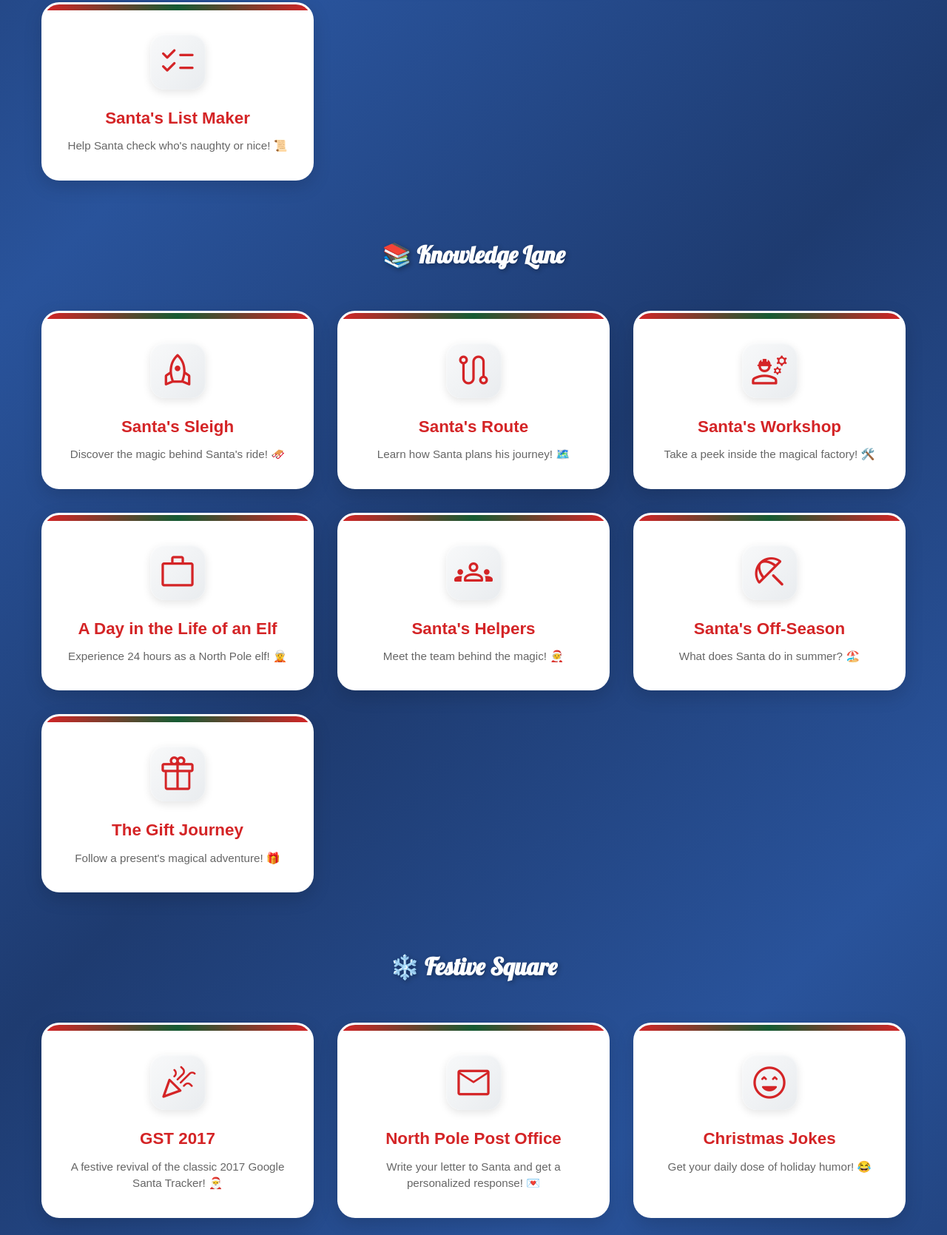
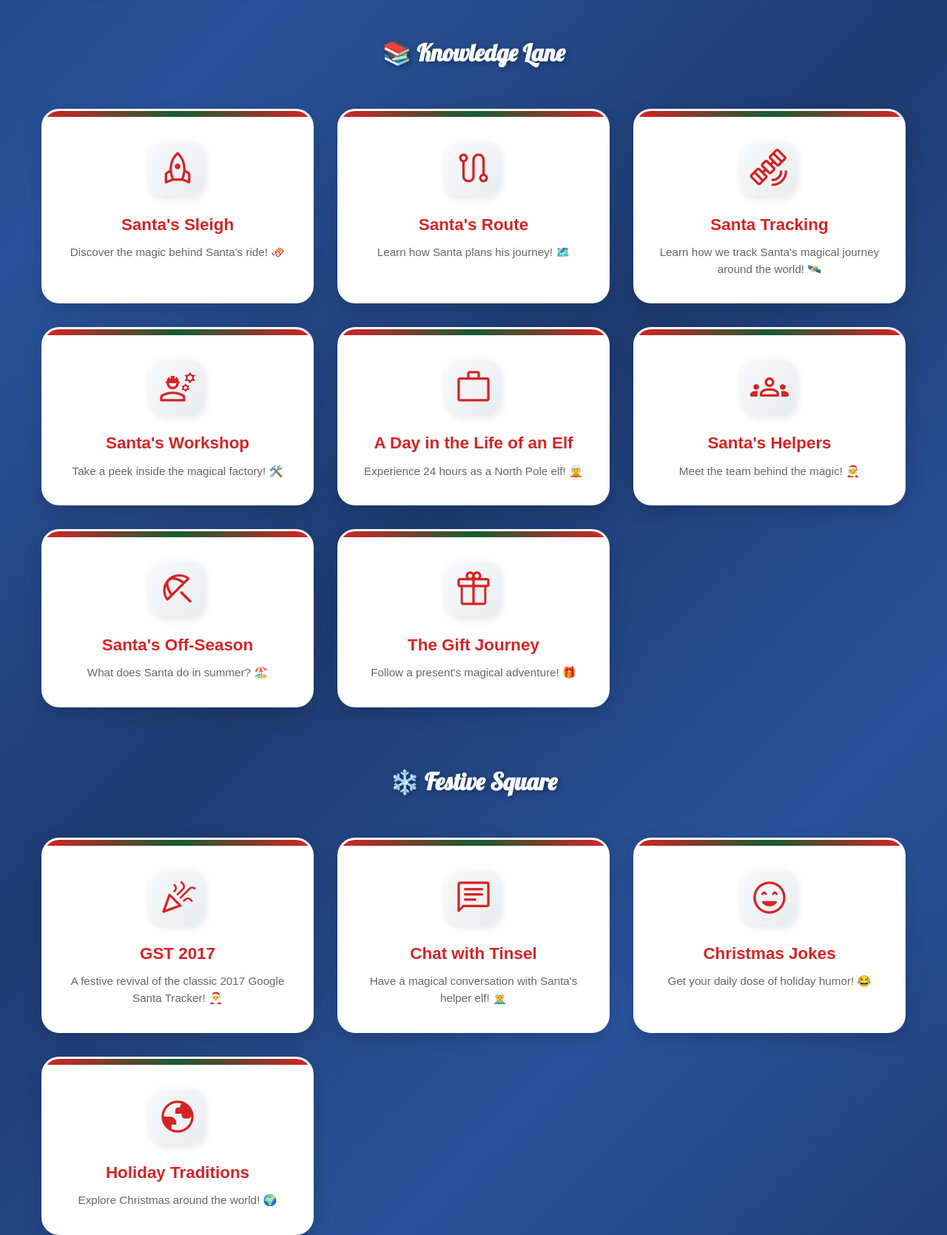
Before and after one commit to speechless-parrot/santas-journey-tracking, a plain HTML site: page index.html in a window 1280 px wide. Shown: the part 1171-2840 px from the top of the page at 74% size. Drawn offline with nearby package versions, Linux system fonts and the light colour scheme; a web font is replaced by a local one.

Commit message:
🏠 Update homepage

```diff
--- a/index.html
+++ b/index.html
@@ -607,6 +607,11 @@ body {
     opacity: 0.9;
 }
 
+footer a {
+  color: var(--snow-white);
+}
+
+
 /* Responsive */
 @media (max-width: 768px) {
     .village-top-decorations {
@@ -693,15 +698,6 @@ body {
                             <div class="unlock-date">Unlocks December 12th</div>
                         </div>
                     </div>
-
-                    <div class="activity-card locked" data-href="games/list-maker.html" data-unlock="8">
-                        <div class="activity-card-content">
-                            <span class="material-symbols-rounded">checklist</span>
-                            <h3>Santa's List Maker</h3>
-                            <p>Help Santa check who's naughty or nice! 📜</p>
-                            <div class="unlock-date">Unlocks December 8th</div>
-                        </div>
-                    </div>
                 </div>
             </div>
 
@@ -724,6 +720,15 @@ body {
                             <p>Learn how Santa plans his journey! 🗺️</p>
                         </div>
                     </div>
+
+                    <div class="activity-card" data-href="knowledge/tracking.html">
+                        <div class="activity-card-content">
+                            <span class="material-symbols-rounded">satellite_alt</span>
+                            <h3>Santa Tracking</h3>
+                            <p>Learn how we track Santa's magical journey around the world! 🛰️</p>
+                        </div>
+                    </div>
+
 
                     <div class="activity-card" data-href="knowledge/workshop.html">
                         <div class="activity-card-content">
@@ -780,13 +785,14 @@ body {
                         </div>
                     </div>
 
-                    <div class="activity-card" data-href="interactive/post-office.html">
+                    <div class="activity-card" data-href="interactive/elf-chat.html">
                         <div class="activity-card-content">
-                            <span class="material-symbols-rounded">mail</span>
-                            <h3>North Pole Post Office</h3>
-                            <p>Write your letter to Santa and get a personalized response! 💌</p>
+                            <span class="material-symbols-rounded">chat</span>
+                            <h3>Chat with Tinsel</h3>
+                            <p>Have a magical conversation with Santa's helper elf! 🧝‍♂️</p>
                         </div>
                     </div>
+
 
                     <div class="activity-card" data-href="interactive/jokes.html">
                         <div class="activity-card-content">
@@ -831,6 +837,7 @@ body {
             </div>
             <div class="footer-copyright">
                 <p>© 2025 Santa's Journey Tracking 🎅</p>
+                <a href="https://www.flaticon.com/authors/freepik" title="icons">Logo, Santa icons, and some other icongraphy are created by Freepik - Flaticon</a>
             </div>
         </div>
     </footer>
```
